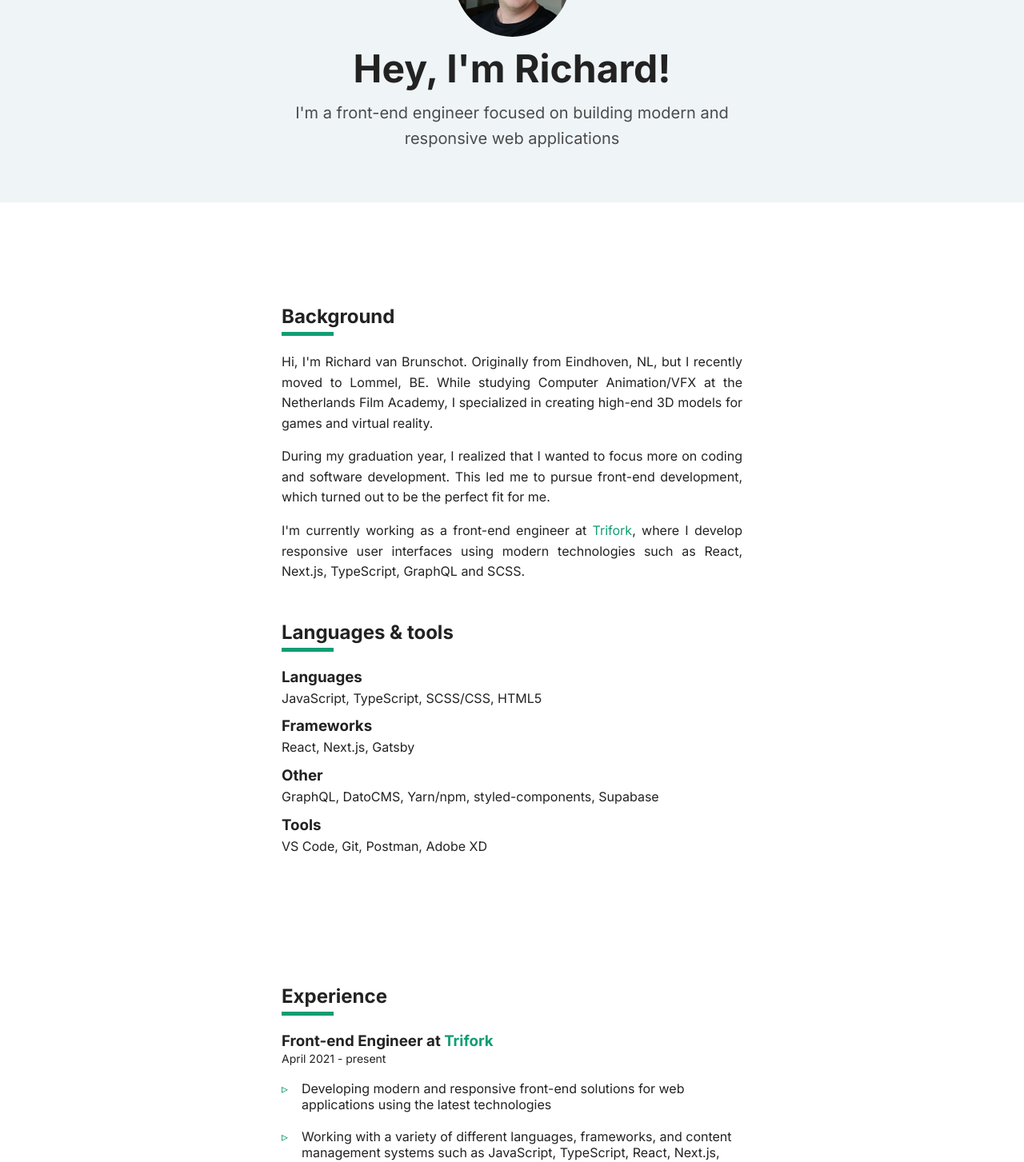
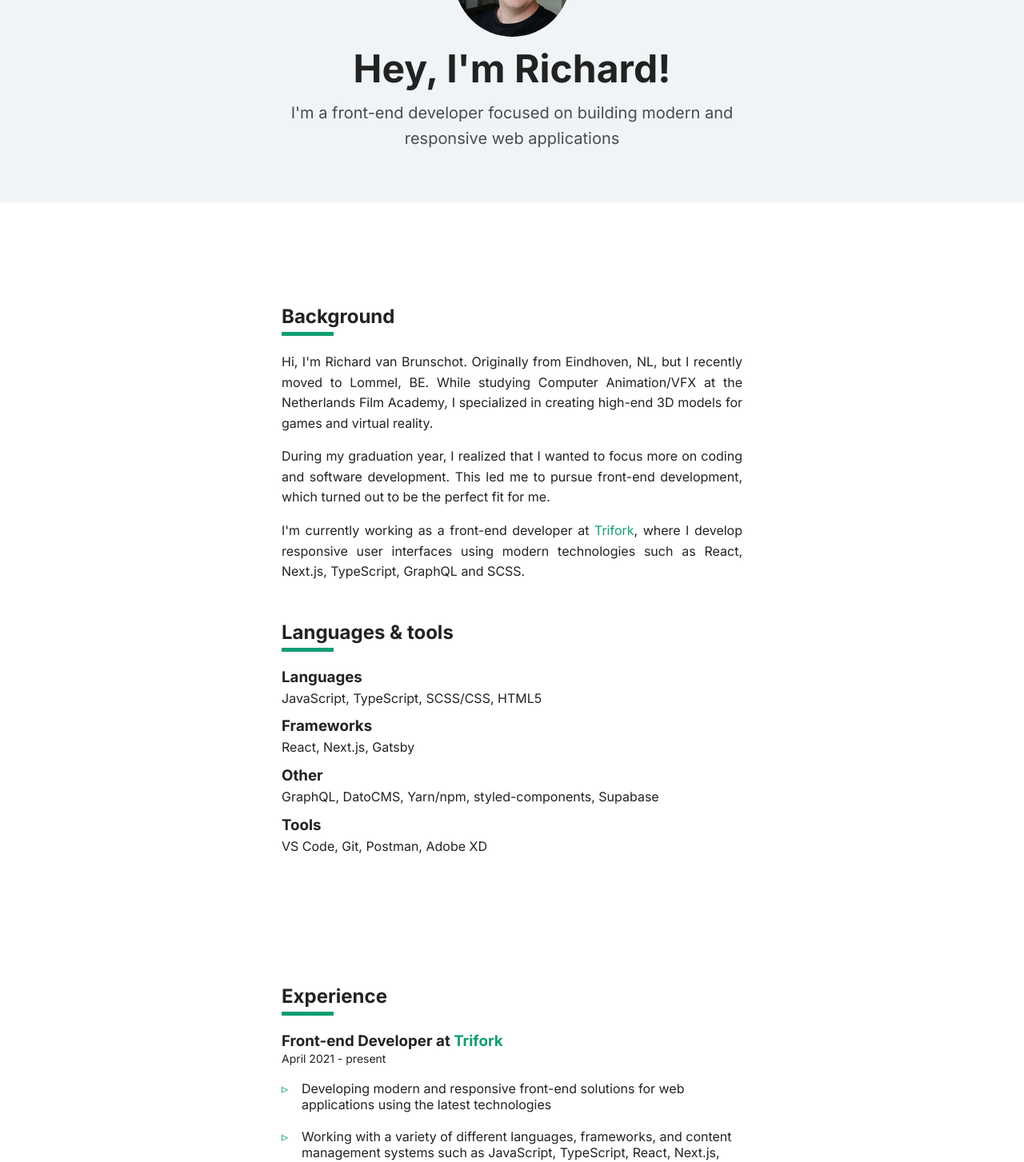
Before and after one commit to Richardvbr/frontend-portfolio, a Next.js app: page / in a window 1280 px wide. Shown: the part 200-1653 px from the top of the page at 80% size. Built offline with nearby package versions, Linux system fonts and the light colour scheme.

Commit message:
updated copy

```diff
--- a/src/components/about/index.jsx
+++ b/src/components/about/index.jsx
@@ -25,7 +25,7 @@ const About = () => {
           development, which turned out to be the perfect fit for me.
         </Text>
         <Text>
-          I&apos;m currently working as a front-end engineer at {''}
+          I&apos;m currently working as a front-end developer at {''}
           <a href='https://trifork.com/' target='_blank' rel='noreferrer'>
             Trifork
           </a>
--- a/src/components/experience/index.jsx
+++ b/src/components/experience/index.jsx
@@ -6,7 +6,7 @@ const Experience = () => {
       <div>
         <h2>Experience</h2>
         <Heading>
-          Front-end Engineer at{' '}
+          Front-end Developer at{' '}
           <span>
             <a href='https://trifork.com/' target='_blank' rel='noreferrer'>
               Trifork
--- a/src/components/header/index.jsx
+++ b/src/components/header/index.jsx
@@ -55,7 +55,7 @@ const Navigation = () => {
           <Image src={Avatar.src} alt='Richard Avatar' />
           <Heading>Hey, I&apos;m Richard!</Heading>
           <Text>
-            I&apos;m a front-end engineer focused on building modern and
+            I&apos;m a front-end developer focused on building modern and
             responsive web applications
           </Text>
         </ContentWrapper>
--- a/src/components/theme-toggle/index.jsx
+++ b/src/components/theme-toggle/index.jsx
@@ -10,7 +10,7 @@ const ThemeToggle = () => {
 
   useEffect(() => {
     const theme = localStorage.getItem('theme');
-    // Check if theme exists in localStorage, if not, then check if user has a preferred color scheme, light them as fallback
+    // Check if theme exists in localStorage, if not, then check if user has a preferred color scheme, light theme as fallback
     if (!theme) {
       const themeQuery = window.matchMedia('(prefers-color-scheme: dark)');
       setCurrentTheme(themeQuery.matches ? 'dark' : 'light');
--- a/src/pages/_app.js
+++ b/src/pages/_app.js
@@ -13,7 +13,7 @@ function MyApp({ Component, pageProps }) {
   return (
     <>
       <Head>
-        <title>Richard van Brunschot | Front-end Engineer</title>
+        <title>Richard van Brunschot | Front-end Developer</title>
       </Head>
       <ThemePreferenceContext.Provider
         value={{ currentTheme, setCurrentTheme }}
```
